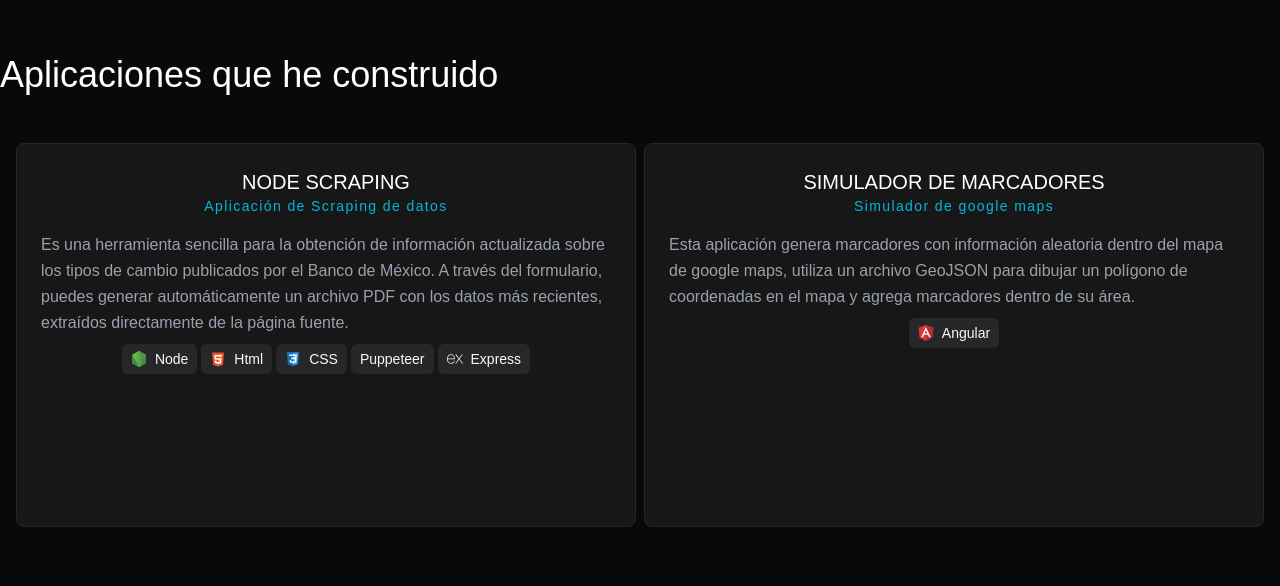
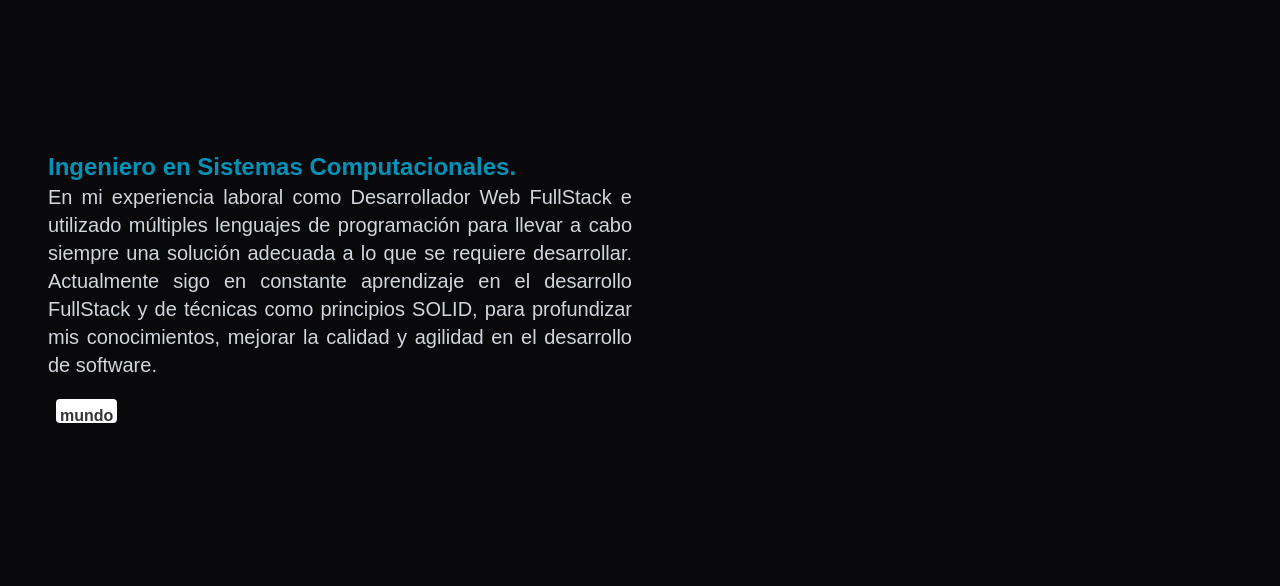
Before and after one commit to jcguv117/rct-portafolio-v2, a React (Vite) app: page / in a window 1280 px wide. Shown: the part 1014-1600 px from the top of the page. Built offline with nearby package versions, Linux system fonts and the light colour scheme.

Commit message:
Add About component and integrate RotatingText; update package.json for motion dependency

```diff
--- a/package.json
+++ b/package.json
@@ -13,6 +13,7 @@
     "@tailwindcss/vite": "^4.0.14",
     "class-variance-authority": "^0.7.1",
     "i18next": "^24.2.3",
+    "motion": "^12.6.2",
     "react": "^19.0.0",
     "react-dom": "^19.0.0",
     "react-i18next": "^15.4.1",
--- a/src/app/About.tsx
+++ b/src/app/About.tsx
@@ -1,7 +1,9 @@
+import RotatingText from "@/shared/components/roating-text";
 import { useTranslation } from "react-i18next";
 
 export const About = () => {
   const { t } = useTranslation();
+
 
   return (
     <section id="about" className="container mx-auto my-4 py-[15rem]">
@@ -12,7 +14,11 @@
             <p className="text-gray-300 mb-5 text-xl text-justify">
               {t('About.profileText')}
             </p>
-
+            <RotatingText
+              texts={['hola', 'mundo']}
+              mainClassName="inline-flex dark:bg-white bg-[hsl(0-0%-98%)] px-1 ml-2 rounded-sm"
+              elementLevelClassName="dark:text-black text-white font-bold"
+              />
           </div>
         </div>
 
--- a/src/app/layouts/PortafolioLayout.tsx
+++ b/src/app/layouts/PortafolioLayout.tsx
@@ -4,13 +4,14 @@
 import { Projects } from "../Projects"
 import { Skills } from "../Skills"
 import Contact from "../Contact"
+import { About } from "../About"
 
 export const PortafolioLayout = () => {
   return (
     <>
         <Navbar/>
         <Home/>
-        {/* <About/> */}
+        <About/>
         <Projects/>
         <Skills />
         <Contact />
--- /dev/null
+++ b/src/shared/components/roating-text.tsx
@@ -0,0 +1,237 @@
+import { AnimatePresence, Transition, motion } from "motion/react"
+import React, {
+  forwardRef,
+  useCallback,
+  useEffect,
+  useImperativeHandle,
+  useMemo,
+  useState,
+} from "react"
+
+const cn = (...classes: (string | undefined | null | boolean)[]): string =>
+  classes.filter(Boolean).join(" ")
+
+export interface RotatingTextRef {
+  next: () => void
+  previous: () => void
+  jumpTo: (index: number) => void
+  reset: () => void
+}
+
+export interface RotatingTextProps
+  extends Omit<
+    React.ComponentPropsWithoutRef<typeof motion.span>,
+    "children" | "transition" | "initial" | "animate" | "exit"
+  > {
+  texts: string[]
+  transition?: Transition
+  initial?: any
+  animate?: any
+  exit?: any
+  animatePresenceMode?: "sync" | "wait"
+  animatePresenceInitial?: boolean
+  rotationInterval?: number
+  staggerDuration?: number
+  staggerFrom?: "first" | "last" | "center" | "random" | number
+  loop?: boolean
+  auto?: boolean
+  splitBy?: string
+  onNext?: (index: number) => void
+  mainClassName?: string
+  splitLevelClassName?: string
+  elementLevelClassName?: string
+}
+
+const RotatingText = forwardRef<RotatingTextRef, RotatingTextProps>(
+  (
+    {
+      texts,
+      transition = { type: "spring", damping: 25, stiffness: 300 },
+      initial = { y: "100%", opacity: 0 },
+      animate = { y: 0, opacity: 1 },
+      exit = { y: "-120%", opacity: 0 },
+      animatePresenceMode = "wait",
+      animatePresenceInitial = false,
+      rotationInterval = 2000,
+      staggerDuration = 0,
+      staggerFrom = "first",
+      loop = true,
+      auto = true,
+      splitBy = "characters",
+      onNext,
+      mainClassName,
+      splitLevelClassName,
+      elementLevelClassName,
+      ...rest
+    },
+    ref,
+  ) => {
+    const [currentTextIndex, setCurrentTextIndex] = useState<number>(0)
+
+    const splitIntoCharacters = (text: string): string[] => {
+      if (typeof Intl !== "undefined" && (Intl as any).Segmenter) {
+        const segmenter = new (Intl as any).Segmenter("en", { granularity: "grapheme" })
+        return Array.from(segmenter.segment(text), (segment: any) => segment.segment)
+      }
+      return Array.from(text)
+    }
+
+    const elements = useMemo(() => {
+      const currentText: string = texts[currentTextIndex]
+      if (splitBy === "characters") {
+        const words = currentText.split(" ")
+        return words.map((word, i) => ({
+          characters: splitIntoCharacters(word),
+          needsSpace: i !== words.length - 1,
+        }))
+      }
+      if (splitBy === "words") {
+        return currentText.split(" ").map((word, i, arr) => ({
+          characters: [word],
+          needsSpace: i !== arr.length - 1,
+        }))
+      }
+      if (splitBy === "lines") {
+        return currentText.split("\n").map((line, i, arr) => ({
+          characters: [line],
+          needsSpace: i !== arr.length - 1,
+        }))
+      }
+
+      return currentText.split(splitBy).map((part, i, arr) => ({
+        characters: [part],
+        needsSpace: i !== arr.length - 1,
+      }))
+    }, [texts, currentTextIndex, splitBy])
+
+    const getStaggerDelay = useCallback(
+      (index: number, totalChars: number): number => {
+        const total = totalChars
+        if (staggerFrom === "first") return index * staggerDuration
+        if (staggerFrom === "last") return (total - 1 - index) * staggerDuration
+        if (staggerFrom === "center") {
+          const center = Math.floor(total / 2)
+          return Math.abs(center - index) * staggerDuration
+        }
+        if (staggerFrom === "random") {
+          const randomIndex = Math.floor(Math.random() * total)
+          return Math.abs(randomIndex - index) * staggerDuration
+        }
+        return Math.abs((staggerFrom as number) - index) * staggerDuration
+      },
+      [staggerFrom, staggerDuration],
+    )
+
+    const handleIndexChange = useCallback(
+      (newIndex: number) => {
+        setCurrentTextIndex(newIndex)
+        if (onNext) onNext(newIndex)
+      },
+      [onNext],
+    )
+
+    const next = useCallback(() => {
+      const nextIndex =
+        currentTextIndex === texts.length - 1 ? (loop ? 0 : currentTextIndex) : currentTextIndex + 1
+      if (nextIndex !== currentTextIndex) {
+        handleIndexChange(nextIndex)
+      }
+    }, [currentTextIndex, texts.length, loop, handleIndexChange])
+
+    const previous = useCallback(() => {
+      const prevIndex =
+        currentTextIndex === 0 ? (loop ? texts.length - 1 : currentTextIndex) : currentTextIndex - 1
+      if (prevIndex !== currentTextIndex) {
+        handleIndexChange(prevIndex)
+      }
+    }, [currentTextIndex, texts.length, loop, handleIndexChange])
+
+    const jumpTo = useCallback(
+      (index: number) => {
+        const validIndex = Math.max(0, Math.min(index, texts.length - 1))
+        if (validIndex !== currentTextIndex) {
+          handleIndexChange(validIndex)
+        }
+      },
+      [texts.length, currentTextIndex, handleIndexChange],
+    )
+
+    const reset = useCallback(() => {
+      if (currentTextIndex !== 0) {
+        handleIndexChange(0)
+      }
+    }, [currentTextIndex, handleIndexChange])
+
+    useImperativeHandle(
+      ref,
+      () => ({
+        next,
+        previous,
+        jumpTo,
+        reset,
+      }),
+      [next, previous, jumpTo, reset],
+    )
+
+    useEffect(() => {
+      if (!auto) return
+      const intervalId = setInterval(next, rotationInterval)
+      return () => clearInterval(intervalId)
+    }, [next, rotationInterval, auto])
+
+    return (
+      <motion.span
+        className={cn("relative flex flex-wrap whitespace-pre-wrap", mainClassName)}
+        {...rest}
+        layout
+        transition={transition}
+      >
+        <span className="sr-only">{texts[currentTextIndex]}</span>
+        <AnimatePresence mode={animatePresenceMode} initial={animatePresenceInitial}>
+          <motion.div
+            key={currentTextIndex}
+            className={cn(
+              splitBy === "lines"
+                ? "flex w-full flex-col"
+                : "relative flex flex-wrap whitespace-pre-wrap",
+            )}
+            layout
+            aria-hidden="true"
+          >
+            {elements.map((wordObj, wordIndex, array) => {
+              const previousCharsCount = array
+                .slice(0, wordIndex)
+                .reduce((sum, word) => sum + word.characters.length, 0)
+              return (
+                <span key={wordIndex} className={cn("inline-flex", splitLevelClassName)}>
+                  {wordObj.characters.map((char, charIndex) => (
+                    <motion.span
+                      key={charIndex}
+                      initial={initial}
+                      animate={animate}
+                      exit={exit}
+                      transition={{
+                        ...transition,
+                        delay: getStaggerDelay(
+                          previousCharsCount + charIndex,
+                          array.reduce((sum, word) => sum + word.characters.length, 0),
+                        ),
+                      }}
+                      className={cn("inline-block", elementLevelClassName)}
+                    >
+                      {char}
+                    </motion.span>
+                  ))}
+                  {wordObj.needsSpace && <span className="whitespace-pre"> </span>}
+                </span>
+              )
+            })}
+          </motion.div>
+        </AnimatePresence>
+      </motion.span>
+    )
+  },
+)
+
+RotatingText.displayName = "RotatingText"
+export default RotatingText
```
Also changed, not shown: 1 other file (tests, documents, lock files or other folders).
